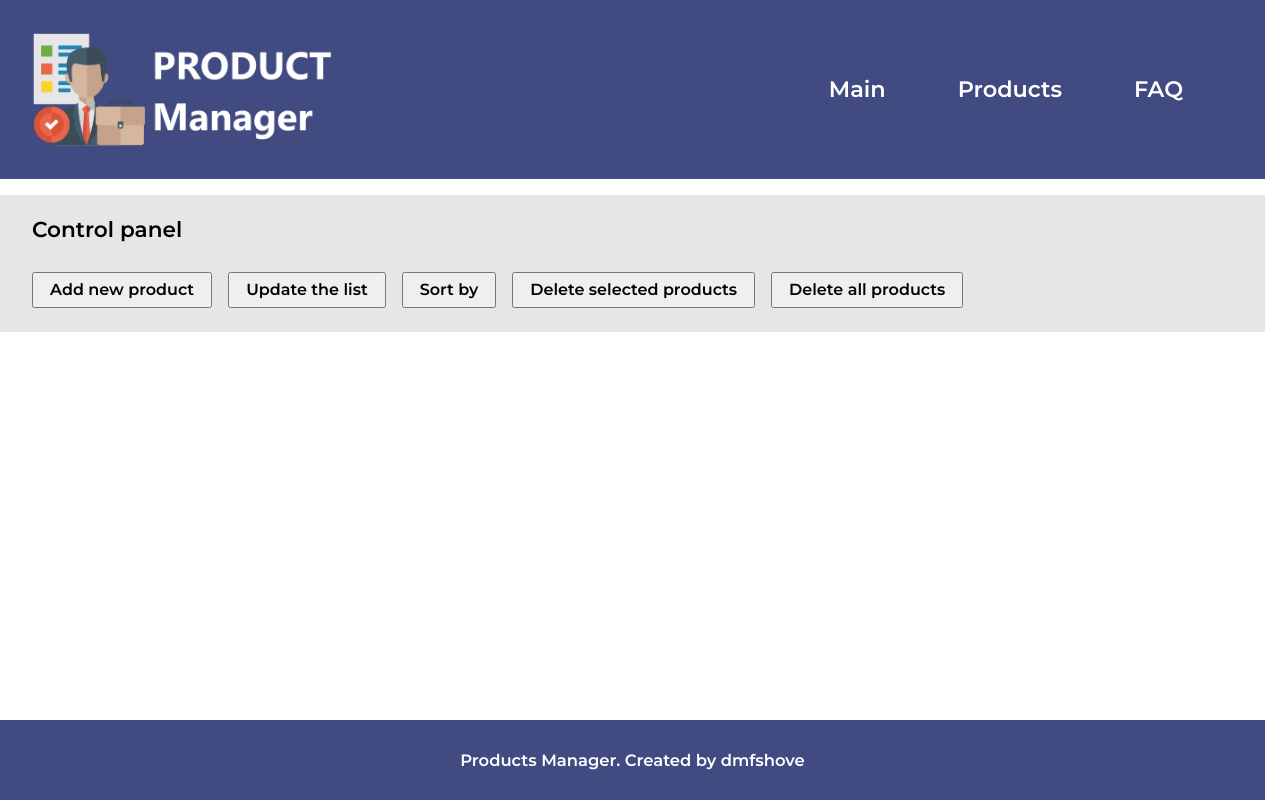
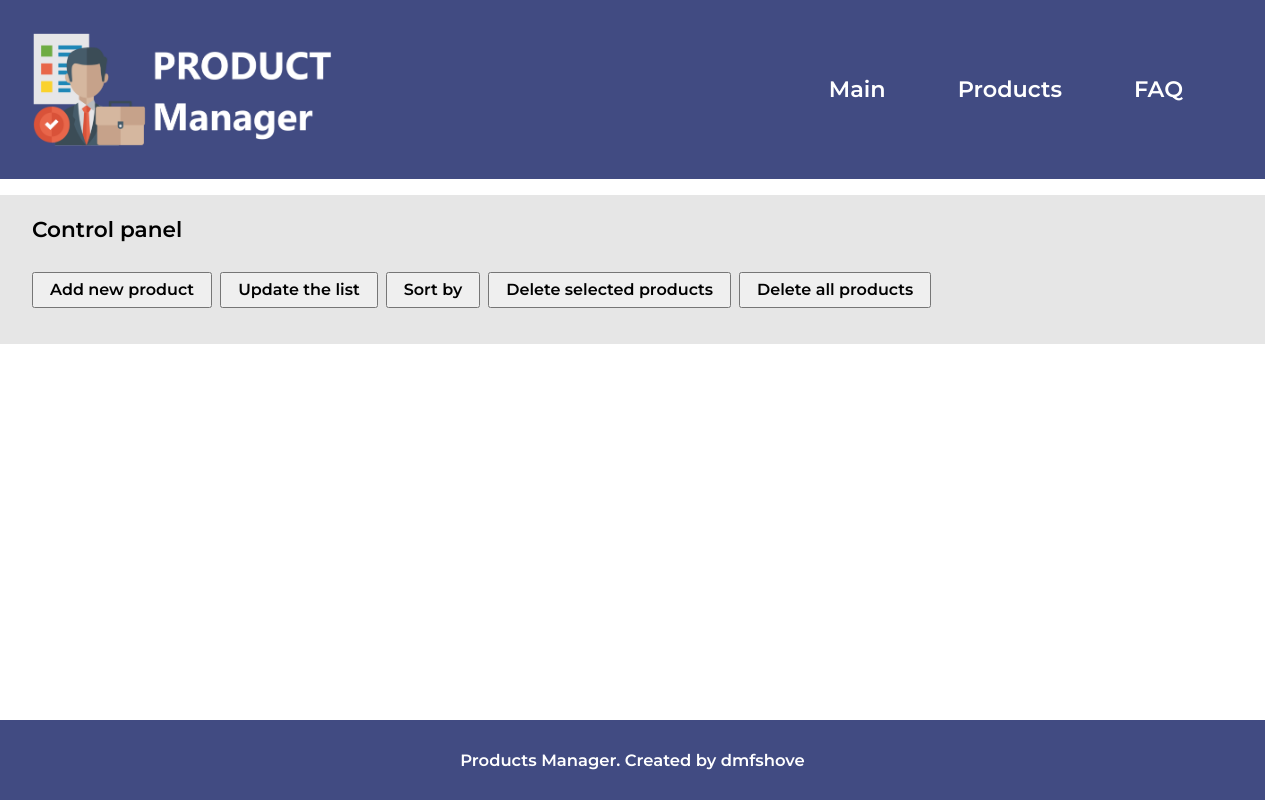
Before and after one commit to RusikHunter/Products-Manager, a React (Vite) app: page /products in a window 1280 px wide. Built offline with nearby package versions, Linux system fonts and the light colour scheme.

Commit message:
styles(products/control panel): write adaptive styles

```diff
--- a/src/components/ControlPanel/ControlPanel.module.scss
+++ b/src/components/ControlPanel/ControlPanel.module.scss
@@ -11,11 +11,20 @@
 .column {
     padding-block: 24px;
     gap: 32px;
+    width: 100%;
+    overflow: auto;
+}
+
+.button_navigation {
+    width: 100%;
+    overflow: auto;
+    padding-bottom: 12px;
 }
 
 .button_wrap {
     display: flex;
-    gap: 16px;
+    gap: 8px;
+    width: max-content;
 }
 
 .title {
--- a/src/components/ControlPanel/ControlPanel.tsx
+++ b/src/components/ControlPanel/ControlPanel.tsx
@@ -17,10 +17,12 @@ function ControlPanel() {
                     <div className={`${styles.column} column`}>
                         <h1 className={styles.title}>Control panel</h1>
 
-                        <nav className={styles.button_wrap}>
-                            {buttons.map(({ name }) => (
-                                <button className={styles.button}>{name}</button>
-                            ))}
+                        <nav className={styles.button_navigation}>
+                            <div className={styles.button_wrap}>
+                                {buttons.map(({ name }) => (
+                                    <button className={styles.button}>{name}</button>
+                                ))}
+                            </div>
                         </nav>
                     </div>
                 </div>
```
